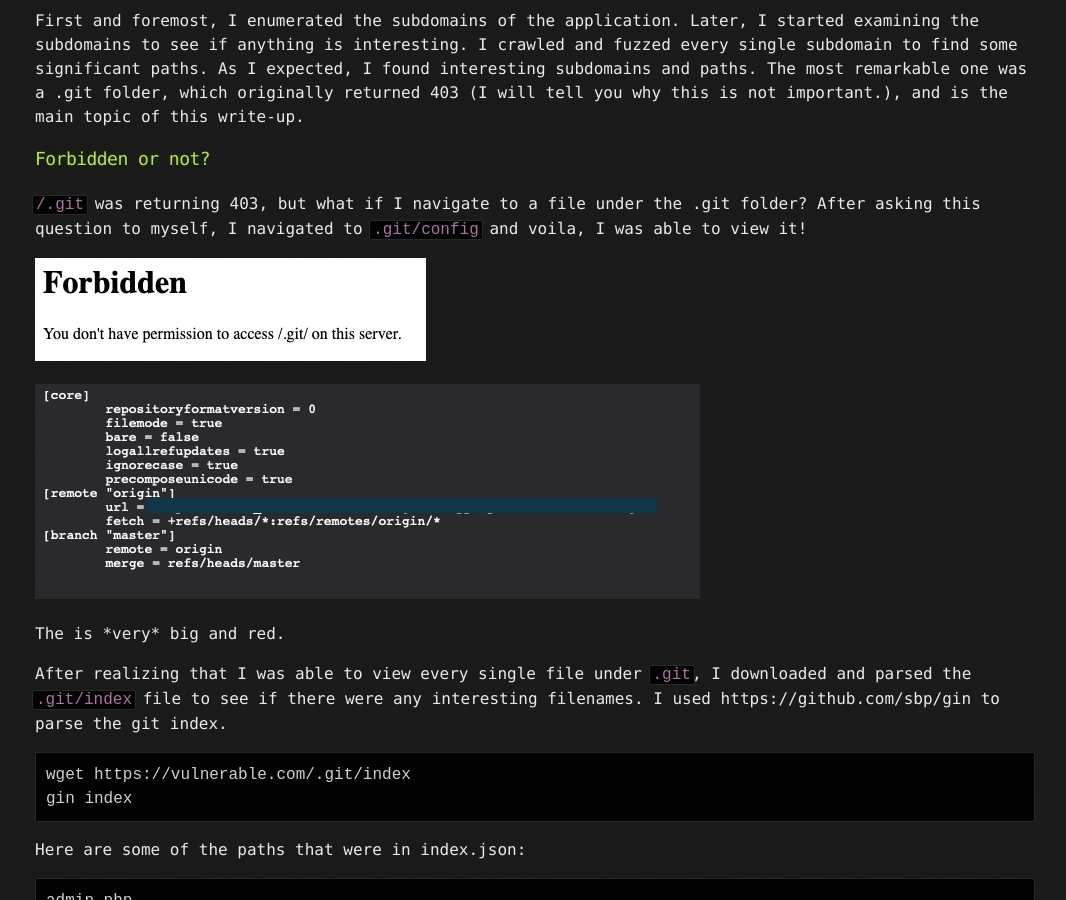
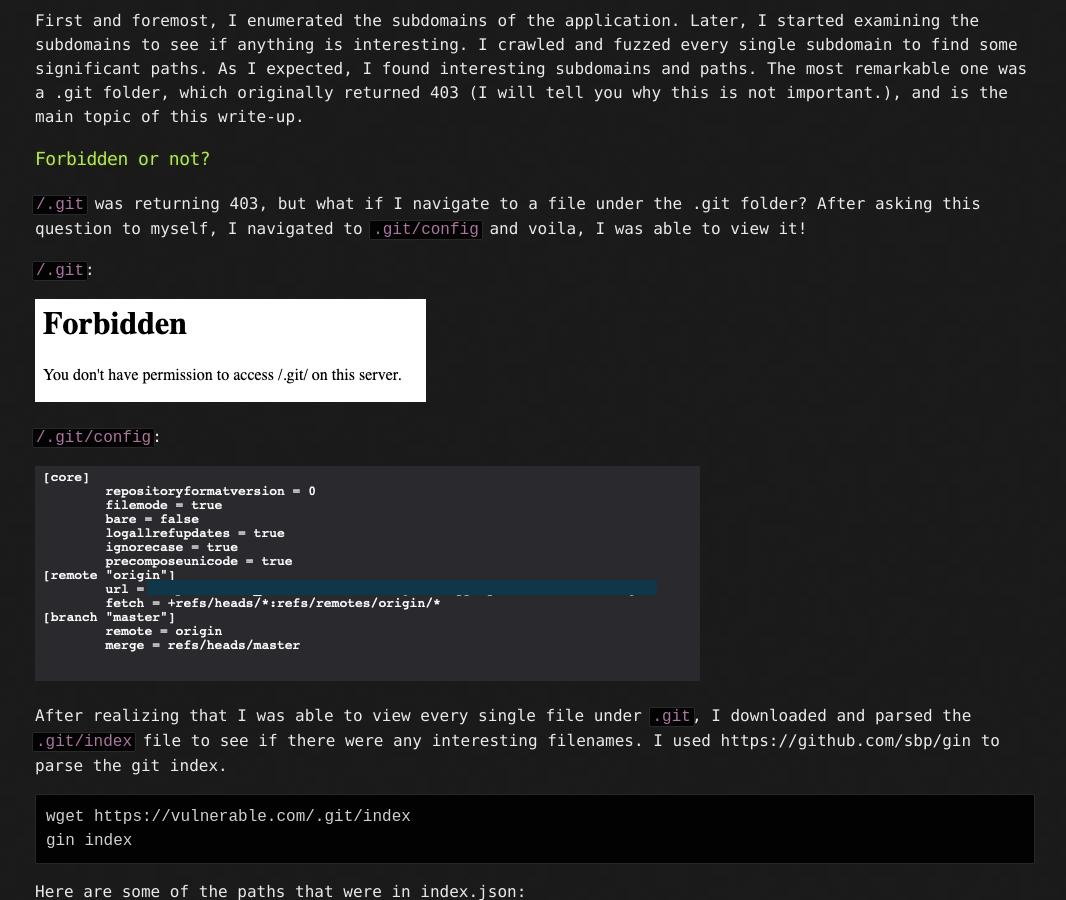
Before and after one commit to pyrrhon1337/pyrrhon1337.github.io, a Jekyll site: the page built from en/1.md, in a window 1280 px wide and 900 px high, scrolled down 479 px. Shown: the whole window, without its empty margins (105-1171 px from the left). Built offline with Jekyll 4.4.1, drawn with Linux system fonts in a browser that asks for light colours; our own code applies the rules of GitHub Pages for plain Markdown files.

Commit message:
Modified the write-up

```diff
--- a/en/1.md
+++ b/en/1.md
@@ -10,10 +10,13 @@ First and foremost, I enumerated the subdomains of the application. Later, I sta
 ### Forbidden or not?
 `/.git` was returning 403, but what if I navigate to a file under the .git folder? After asking this question to myself, I navigated to `.git/config` and voila, I was able to view it!
 
+`/.git`:
+
 ![.git returns 403](../en/git-403.png)
 
+`/.git/config`:
+
 ![.git/config is readable](../en/git-config.png)
-<figcaption>The is *very* big and red.</figcaption>
 
 After realizing that I was able to view every single file under `.git`, I downloaded and parsed the `.git/index` file to see if there were any interesting filenames. I used https://github.com/sbp/gin to parse the git index.
 
```
